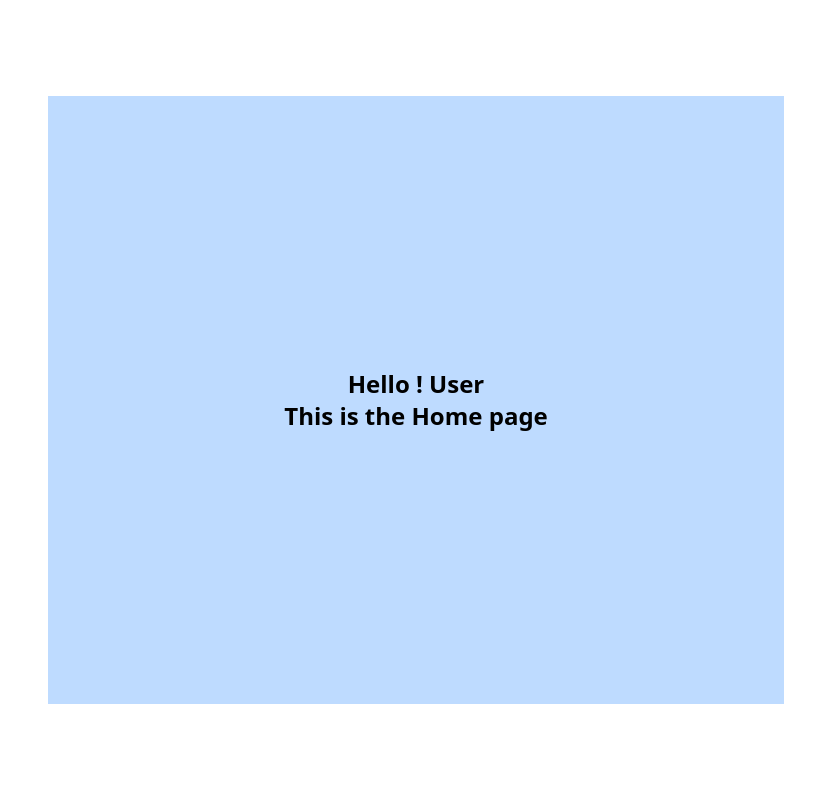
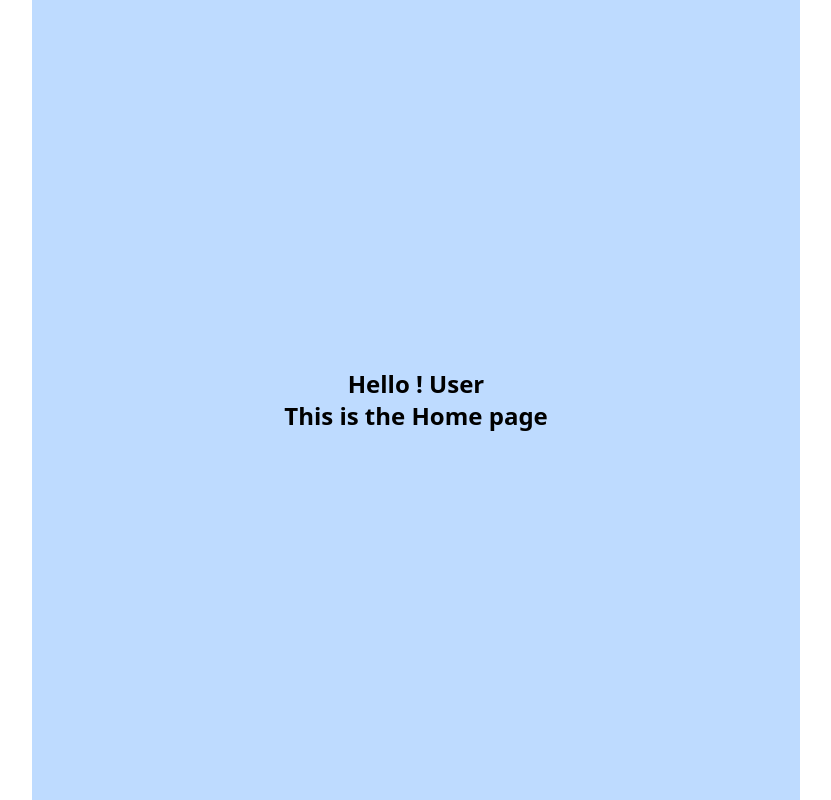
Before and after one commit to stutikantasahoo01/Login-Page, a React (Vite) app: page /Login-Page/Dashboard in a window 1280 px wide. Shown: the whole page, without its empty margins (224-1055 px from the left). Built offline with nearby package versions, Linux system fonts and the light colour scheme.

Commit message:
Save changes

```diff
--- a/src/App.jsx
+++ b/src/App.jsx
@@ -8,7 +8,7 @@ const App = () => {
   return (
     <div
       // style={{ height: "600px", width: "600px", backgroundColor: "green" }}
-      className="Form-Box p-4 w-3xl max-w-3xl h-[80%]"
+      className="Form-Box w-3xl max-w-3xl h-[80%] sm:h-screen sm:w-full"
     >
       <Routes>
         <Route path="/" element={<Loginpage />} />
--- a/src/Pages/Loginpage.jsx
+++ b/src/Pages/Loginpage.jsx
@@ -12,7 +12,7 @@ const Loginpage = () => {
   const ShowPassword = () => setActiveTab("Password");
   const ShowOtp = () => setActiveTab("Otp");
   return (
-    <div className="flex flex-col items-center justify-center h-full w-full ">
+    <div className="flex flex-col items-center justify-center h-full w-full p-5">
       <h1 className="text-2xl mt-3 mb-3 font-sembold">Login to continue</h1>
       <h2 className="text-black text-lg mb-3 text-center font-normal">
         Don't have An account with us ?
```
